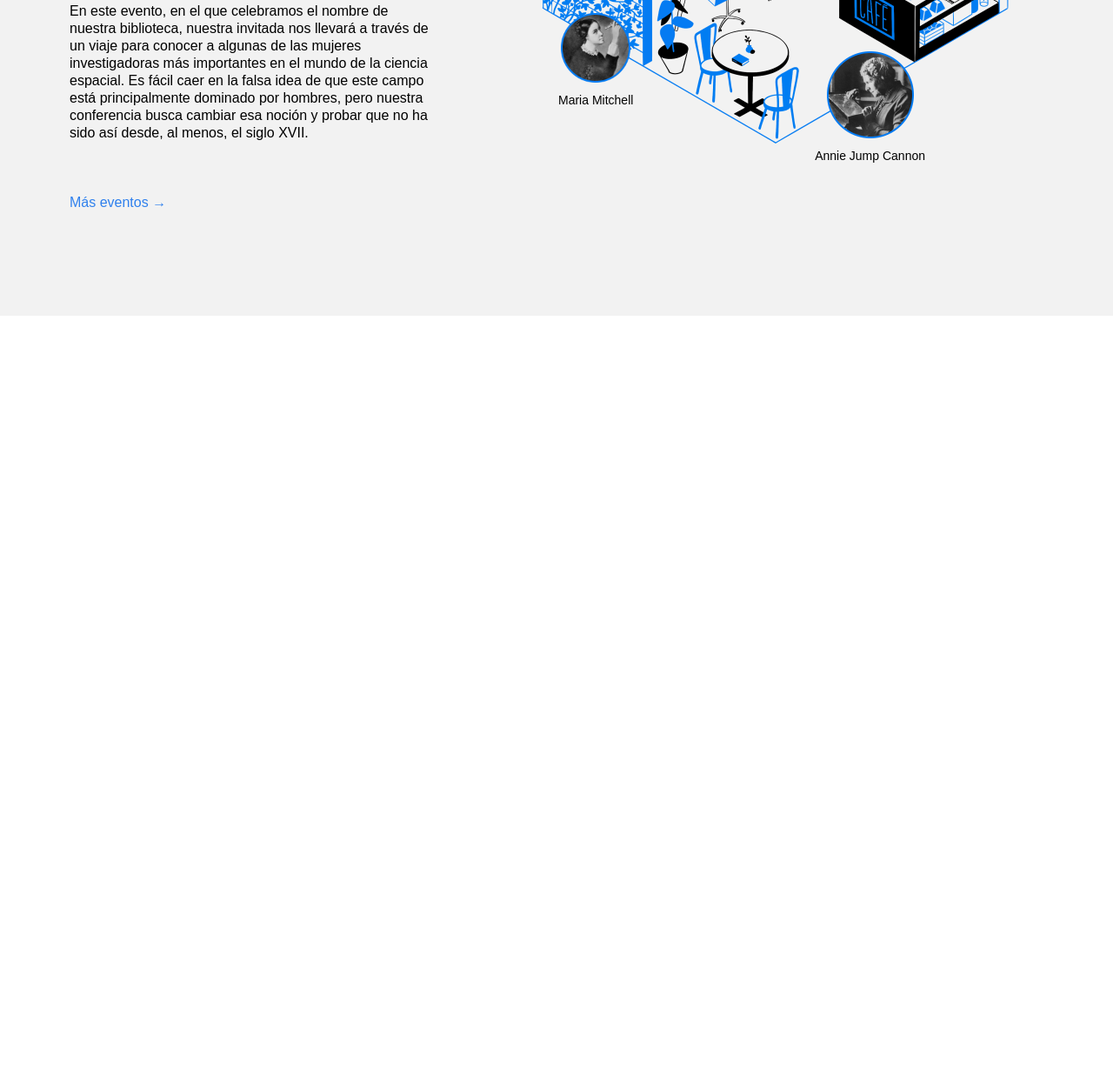
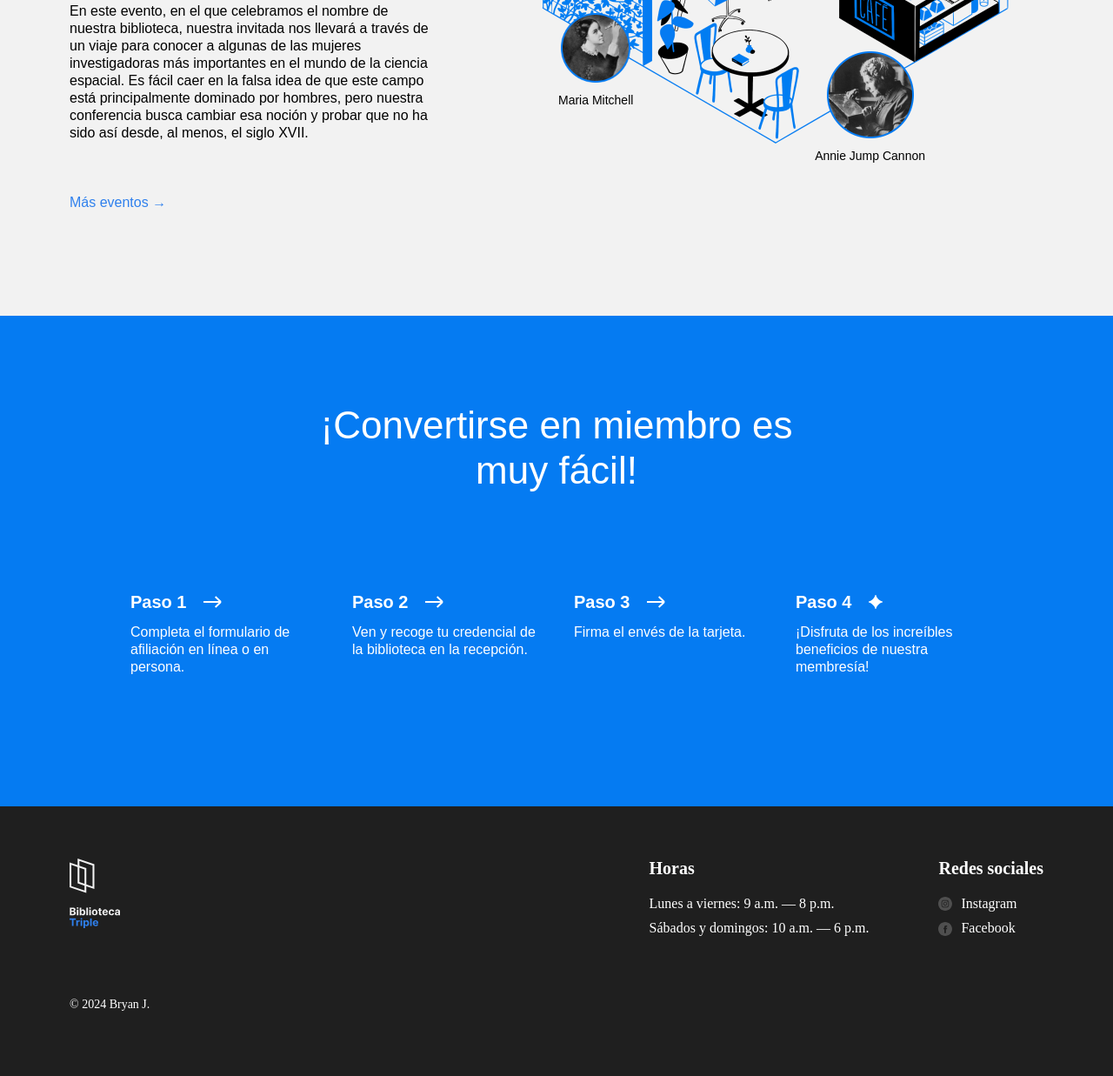
Before and after one commit to BryanJGC00/web_project_library_es, a plain HTML site: page index.html in a window 1280 px wide. Shown: the part 2561-3798 px from the top of the page at 87% size. Before the commit the page ends 2924 px from the top, so only its background shows below. Drawn offline with Linux system fonts and the light colour scheme.

Commit message:
Brief Stage 3 Completo

```diff
--- a/index.html
+++ b/index.html
@@ -28,10 +28,10 @@
               <a href="#events" class="nav__link">Eventos</a>
             </li>
             <li>
-              <a href="#miembro" class="nav__link">Conviértete en miembro</a>
+              <a href="#membership" class="nav__link">Conviértete en miembro</a>
             </li>
             <li>
-              <a href="#contactos" class="nav__link">Contactos</a>
+              <a href="#contact" class="nav__link">Contactos</a>
             </li>
           </ul>
         </nav>
@@ -222,7 +222,108 @@
             </div>
           </div>
         </section>
+        <section id="membership" class="membership">
+          <h2 class="membership__title">
+            ¡Convertirse en miembro es muy fácil!
+          </h2>
+          <ul class="membership__steps">
+            <li class="step">
+              <h3 class="step__title">
+                Paso 1
+                <img
+                  src="./images/icon_step_forward.svg"
+                  alt="icon forward"
+                  class="step__icon"
+                />
+              </h3>
+              <p class="step__description">
+                Completa el formulario de afiliación en línea o en persona.
+              </p>
+            </li>
+            <li class="step">
+              <h3 class="step__title">
+                Paso 2
+                <img
+                  src="./images/icon_step_forward.svg"
+                  alt="icon forward"
+                  class="step__icon"
+                />
+              </h3>
+              <p class="step__description">
+                Ven y recoge tu credencial de la biblioteca en la recepción.
+              </p>
+            </li>
+            <li class="step">
+              <h3 class="step__title">
+                Paso 3
+                <img
+                  src="./images/icon_step_forward.svg"
+                  alt="icon forward"
+                  class="step__icon"
+                />
+              </h3>
+              <p class="step__description">Firma el envés de la tarjeta.</p>
+            </li>
+            <li class="step">
+              <h3 class="step__title">
+                Paso 4
+                <img
+                  src="./images/icon_step_finish.svg"
+                  alt="icon finish"
+                  class="step__icon"
+                />
+              </h3>
+              <p class="step__description">
+                ¡Disfruta de los increíbles beneficios de nuestra membresía!
+              </p>
+            </li>
+          </ul>
+        </section>
       </main>
     </div>
+    <footer id="contact" class="footer">
+      <div class="footer__columns">
+        <img
+          class="footer__logo"
+          src="./images/logo_white.svg"
+          alt="Logo de la biblioteca Triple Peaks"
+        />
+        <div class="footer__column_content_hours">
+          <h3 class="footer__column-heading">Horas</h3>
+          <ul class="footer__list">
+            <li class="footer__list-item">Lunes a viernes: 9 a.m. — 8 p.m.</li>
+            <li class="footer__list-item">
+              Sábados y domingos: 10 a.m. — 6 p.m.
+            </li>
+          </ul>
+        </div>
+        <div class="footer__column_content_social">
+          <h3 class="footer__column-heading">Redes sociales</h3>
+          <ul class="footer__list">
+            <li class="footer__list-item">
+              <a class="footer__column-link" href="https://instagram.com">
+                <img
+                  class="footer__social-icon"
+                  src="./images/instagram_white.svg"
+                  alt="Instagram"
+                />
+                Instagram
+              </a>
+            </li>
+            <li class="footer__list-item">
+              <a class="footer__column-link" href="https://facebook.com">
+                <img
+                  class="footer__social-icon"
+                  src="./images/facebook_white.svg"
+                  alt="Facebook"
+                />
+                Facebook
+              </a>
+            </li>
+          </ul>
+        </div>
+      </div>
+      <p class="footer__copyright">© 2024 Bryan J.</p>
+    </footer>
   </body>
 </html>
--- a/styles/style.css
+++ b/styles/style.css
@@ -302,3 +302,123 @@
   font-size: 14px;
   margin: 0;
 }
+
+.membership {
+  padding: 100px 0 140px;
+  background-color: #057bf2;
+  color: #ffffff;
+}
+
+.membership__title {
+  max-width: 574px;
+  margin: 0 auto;
+  text-align: center;
+  font-size: 44px;
+  font-weight: 500;
+  line-height: 52px;
+}
+
+.membership__steps {
+  list-style-type: none;
+  padding: 0;
+  margin: 100px 0 0;
+  /* Agrega estilos */
+  display: flex;
+  justify-content: space-between;
+  gap: 20px;
+  max-width: 1000px;
+  margin-left: auto;
+  margin-right: auto;
+}
+
+.step {
+  /* Agrega estilos */
+  flex-basis: 220px;
+  display: flex;
+  flex-direction: column;
+  align-items: flex-start;
+  padding: 10px;
+}
+
+.step__title {
+  margin: 0;
+  font-size: 20px;
+  line-height: 30px;
+  font-weight: 700;
+  display: flex;
+  align-items: center;
+}
+
+.step__icon {
+  margin-left: 20px;
+}
+
+.step__description {
+  margin: 10px 0 0;
+}
+
+.footer {
+  max-width: 1600px;
+  min-width: 1100px;
+  margin: auto;
+  background-color: #1f1f1f;
+  color: #ffffff;
+  padding: 60px 80px;
+  box-sizing: border-box;
+}
+
+.footer__columns {
+  display: flex;
+  justify-content: space-between;
+  align-items: flex-start;
+}
+
+.footer__column_content_hours {
+  margin-left: auto;
+  margin-right: 80px;
+}
+
+.footer__column_content_social {
+  right: 80px;
+}
+
+.footer__logo {
+  width: 58px;
+  height: 80px;
+}
+
+.footer__column-heading {
+  font-size: 20px;
+  font-weight: bold;
+  margin: 0 0 20px;
+}
+
+.footer__list {
+  /* El siguiente código elimina los estilos predeterminados del navegador para las listas */
+  list-style-type: none;
+  padding: 0;
+  margin: 0;
+}
+
+.footer__list-item {
+  margin-bottom: 10px;
+}
+
+.footer__column-link {
+  color: white;
+  text-decoration: none;
+  display: flex;
+  align-items: center;
+  gap: 10px;
+}
+
+.footer__social-icon {
+  width: 16px;
+  height: 16px;
+}
+
+.footer__copyright {
+  text-align: left;
+  margin-top: 60px;
+  font-size: 14px;
+}
```
